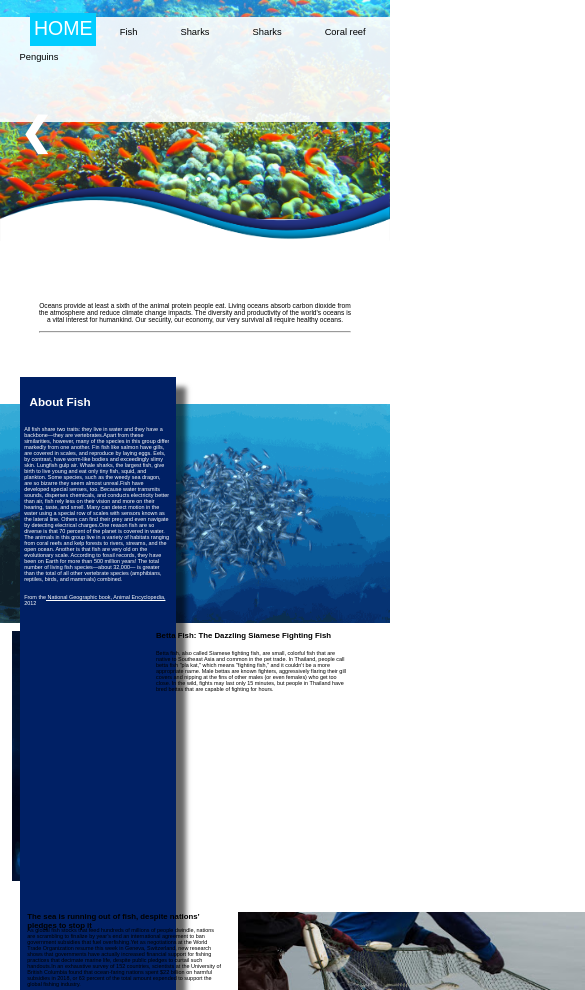
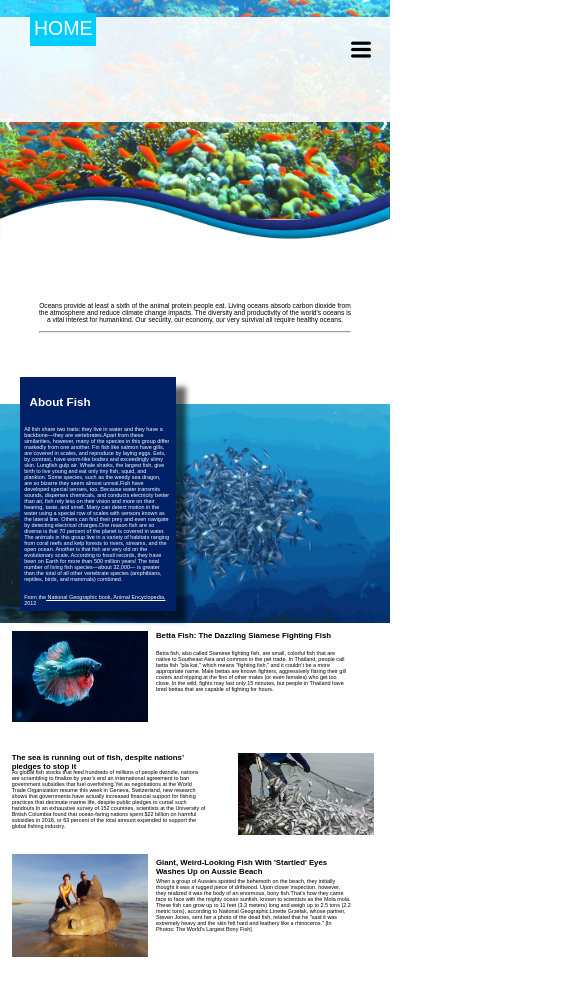
Before and after one commit to Ahmed1192/Sealifeahmed1192.github.io, a plain HTML site: page page2.html in a window 390 px wide. Shown: the top 990 px of the page, 585 px wide, since content can reach past the window. After the commit the page ends 961 px from the top, so only its background shows below. Drawn offline with Linux system fonts and the light colour scheme; a web font is replaced by a local one.

Commit message:
almost done

```diff
--- a/page2.html
+++ b/page2.html
@@ -63,13 +63,15 @@ function showSlides(n) {
         </div>
 <br>
 
- <div class="nav">
-            <a id="home" href="index.html">HOME</a>
+ <div class="nav" id="myTopnav">
+            <a id="home" class="active" href="index.html">HOME</a>
             <a class="pages" href="page2.html">Fish</a>
             <a class="pages" href="page4.html">Sharks</a>
             <a class="pages" href="page4.html">Sharks</a>
             <a class="pages" href="page5.html">Coral reef</a>
             <a class="pages" href="page6.html">Penguins</a>
+            <a href="javascript:void(0);" class="icon" onclick="myFunction()">
+  </a>
         </div>
         <img id="wave" src="wave2.png">
         <div class="content">
@@ -106,14 +108,16 @@ function showSlides(n) {
             <p id="linktext3">When a group of Aussies spotted the behemoth on the beach, they initially thought it was a rugged piece of driftwood. Upon closer inspection, however, they realized it was the body of an enormous, bony fish.That's how they came face to face with the mighty ocean sunfish, known to scientists as the Mola mola. These fish can grow up to 11 feet (3.3 meters) long and weigh up to 2.5 tons (2.2 metric tons), according to National Geographic.Linette Grzelak, whose partner, Steven Jones, sent her a photo of the dead fish, related that he "said it was extremely heavy and the skin felt hard and leathery like a rhinoceros." [In Photos: The World's Largest Bony Fish]
             </p>
         </div>
-        <div class="cite">
-            <p>In CSS, a color can be specified as an RGB value, using this formula:
-rgb(red, green, blue)
-Each parameter (red, green, and blue) defines the intensity of the color between 0 and 255.
-For example, rgb(255, 0, 0) is displayed as red, because red is set to its highest value (255) and the others are set to 0.
-To display black, set all color parameters to 0, like this: rgb(0, 0, 0).
-            </p>
-        </div>
+        <script>
+function myFunction() {
+  var x = document.getElementById("myTopnav");
+  if (x.className === "nav") {
+    x.className += " responsive";
+  } else {
+    x.className = "nav";
+  }
+}
+</script>
         </div>
 </body>
 </html>
--- a/stylesheet.css
+++ b/stylesheet.css
@@ -10,6 +10,16 @@ margin:auto;
 height:100%;
 width:100%;
 }
+.nav a.active {
+
+  color: white;
+}
+
+.nav .icon {
+  position: absolute;
+  display: none;
+
+}
 .nav{
     position:absolute;
     top:2%;
@@ -17,6 +27,40 @@ width:100%;
     background-color:rgb(255,255,255,0.9);
     width:100%;
 
+
+}
+@media screen and (max-width: 600px) {
+  .nav a.pages:not(:first-child) {display: none;}
+  .nav a.icon {
+    margin-left:90%;
+    display: block;
+    position: absolute;
+    height: 200px;
+    width: 200px;
+    background-image: url(hamburgerpng.png);
+    background-size: 10% 10%;
+      background-repeat: no-repeat;
+
+
+
+  }
+}
+
+/* The "responsive" class is added to the topnav with JavaScript when the user clicks on the icon. This class makes the topnav look good on small screens (display the links vertically instead of horizontally) */
+@media screen and (max-width: 600px) {
+  .nav.responsive {position: relative;}
+  .nav.responsive a.icon {
+    position:absolute;
+    display: block;
+    right: 0;
+    top: 0;
+
+  }
+  .topnav.responsive a {
+    float: none;
+    display: block;
+    text-align: left;
+  }
 }
 * {box-sizing:border-box}
 /* Slideshow container */
@@ -38,13 +82,12 @@ width:100%;
   cursor: pointer;
   position: absolute;
   top: 50%;
-  height:100px;
-  width: 55px;
-  margin-top: -22px;
-  padding: 20px;
+  height:12%;
+  width: 4%;
+  padding: 1%;
   color: white;
   font-weight: bold;
-  font-size: 38px;
+  font-size: 3vw;
   transition: 0.6s ease;
   border-radius: 0 3px 3px 0;
   user-select: none;
@@ -52,7 +95,7 @@ width:100%;
 
 /* Position the "next button" to the right */
 .next {
-  margin-left:97.1%;
+  margin-left:96.1%;
   margin-right:0px;
   border-radius: 3px 0 0 3px;
 }
@@ -128,10 +171,10 @@ width:100%;
     top:0%;
     display:inline-block ;
     text-align: center;
-    padding-bottom:1.6%;
-    padding-top:2.4%;
-    padding-right:5%;
-    padding-left:5%;
+    padding-bottom:1.3%;
+    padding-top:2.6%;
+    padding-right:4%;
+    padding-left:4%;
 
 }
 
@@ -185,7 +228,7 @@ hr{
 }
 .imglink{
     width:35%;
-    height:250px;
+    max-height:280px;
     margin-left:3%;
     margin-top: 65%;
     display:inline-block;
@@ -206,14 +249,14 @@ hr{
     font-size:1.4vw;
     font-family: sans-serif;
     position: absolute;
-    margin-left: 7%;
+    margin-left: 3%;
     margin-top:11%;
     width: 50%;
     text-align: left;
 }
 #imglink2{
-    width:500px;
-    height:260px;
+    width:35%;
+    max-height:280px;
     margin-left:61%;
     margin-top: 7%;
     display:inline-block;
@@ -230,7 +273,7 @@ hr{
 }
 #imglink3{
     width:35%;
-    height:260px;
+    max-height:280px;
     margin-left:3%;
     margin-top: 4%;
     display:inline-block;
@@ -248,7 +291,6 @@ hr{
     position: absolute;
     margin-top:0%;
     width: 40%;
-    height:116% ;
     margin-left:5%;
     box-shadow:10px 10px 5px rgba(0, 0, 0, 0.6);
 
@@ -260,7 +302,7 @@ hr{
     color:white;
     font-size:1.4vw;
     font-family: sans-serif;
-    max-height: 100%;
+
     overflow-y: auto;
 }
 .cite{
@@ -302,7 +344,7 @@ h5{
     font-size:2vw;
     display: inline;
     position: absolute;
-    margin-left: 7%;
+    margin-left: 3%;
     margin-top:7%;
     text-align: left;
     width: 50%;
```
Also changed, not shown: 1200px-Hamburger_icon.svg.webp (added), hamburgerpng.png (added).
